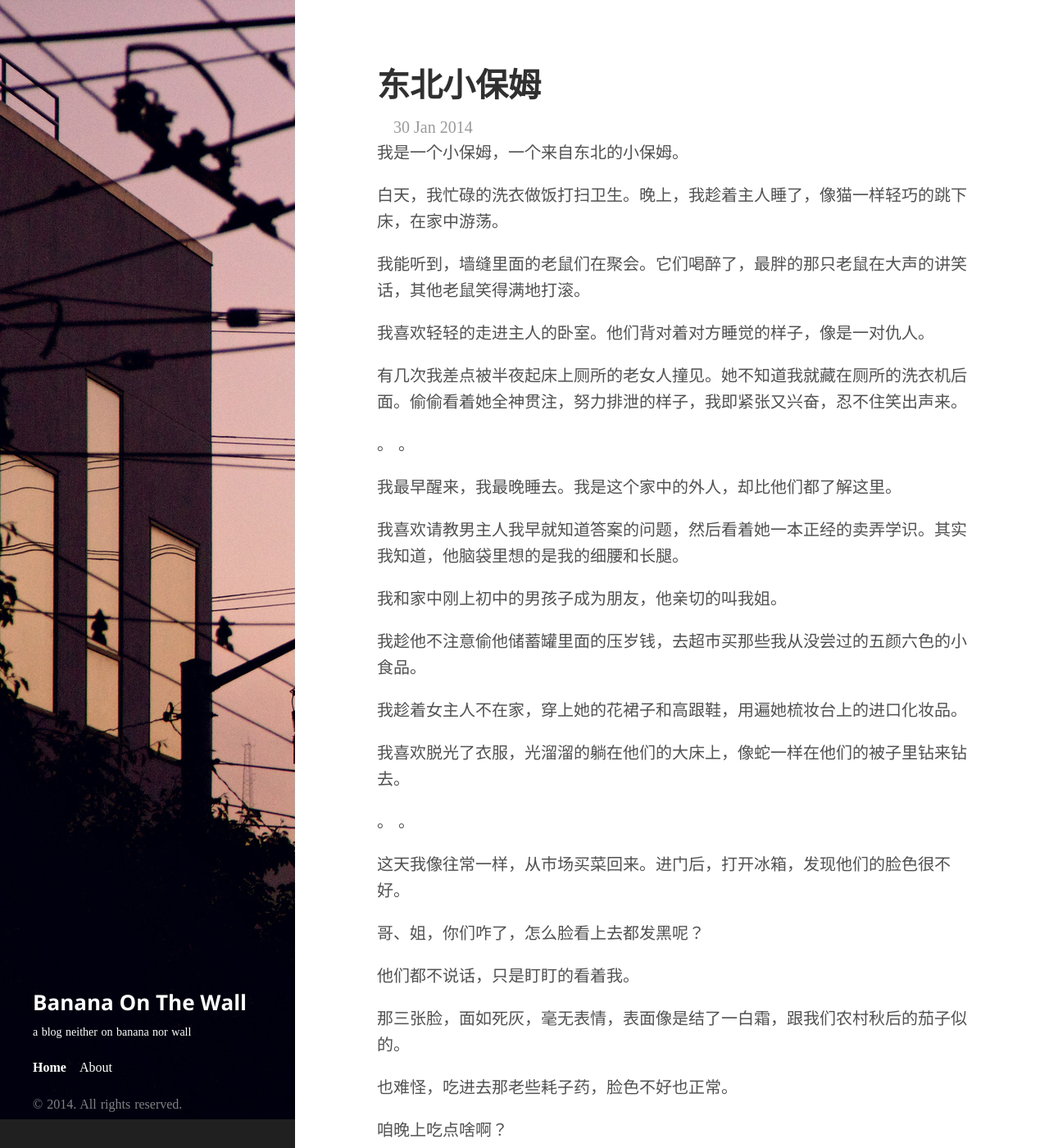
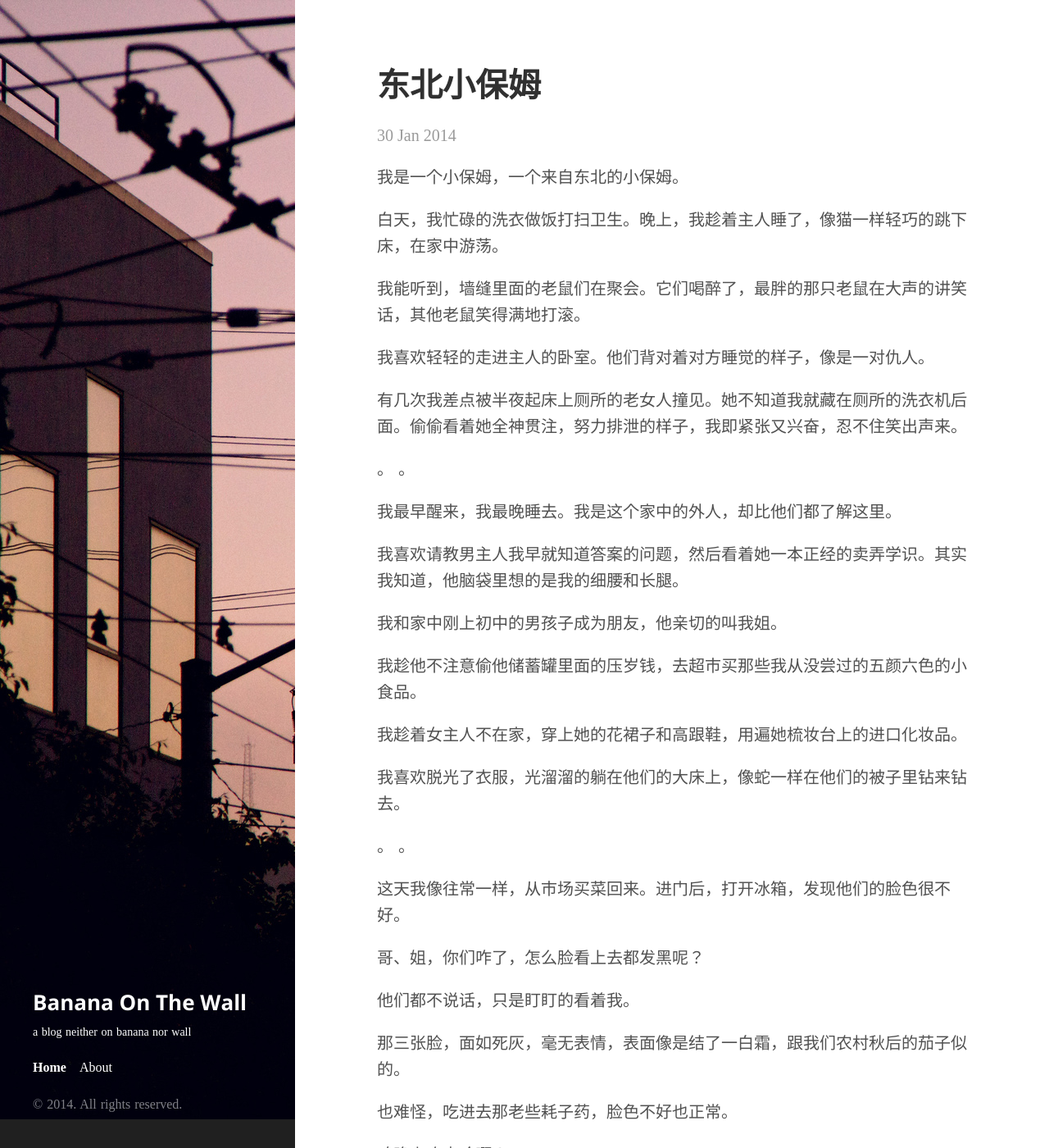
Before and after one commit to BananaOnTheWall/bananaonthewall.github.io, a Jekyll site: the page built from index.html, in a window 1280 px wide and 1400 px high. Shown: the whole window at 82% size. Built offline with Jekyll 4.4.1, drawn with Linux system fonts in a browser that asks for light colours; some web fonts are replaced; Markdown is read by kramdown in place of the engine named in the settings; the list of posts is cut into pages by our own code.

Commit message:
smal fix

```diff
--- a/public/css/poole.css
+++ b/public/css/poole.css
@@ -323,7 +323,7 @@ tbody tr:nth-child(odd) th {
 /* Meta data line below post title */
 .post-date {
   display: block;
-  margin: 0 1rem;
+  margin: 1rem 0;
   color: #9a9a9a;
 }
 
```
